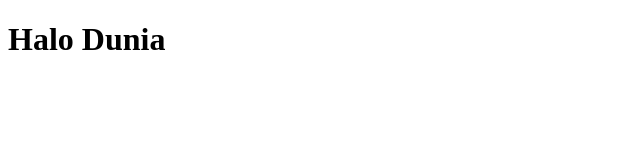
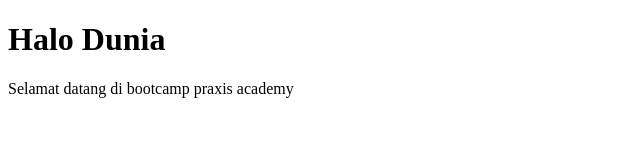
Before and after one commit to SupriansyahFaisal/Praxis-Academy, a plain HTML site: page Kurikulum/01-01/index.html in a window 1280 px wide. Shown: the whole page, without its empty margins (0-640 px from the left). Drawn offline with Linux system fonts and the light colour scheme.

Commit message:
push 01-01

```diff
--- a/Kurikulum/01-01/index.html
+++ b/Kurikulum/01-01/index.html
@@ -7,5 +7,8 @@
     <h1>
         Halo Dunia
     </h1>
+    <p>
+        Selamat datang di bootcamp praxis academy
+    </p>
 </body>
 </html>
```
